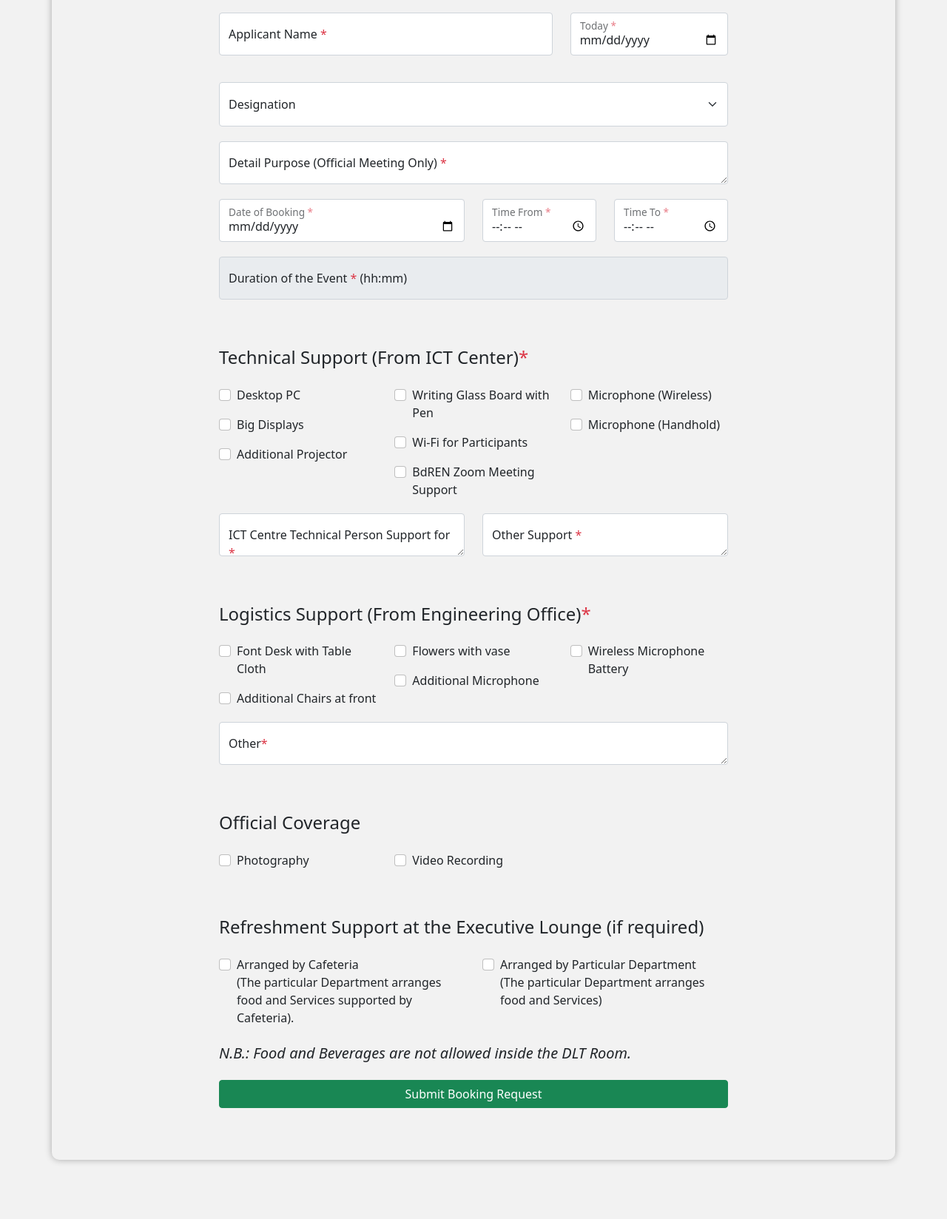
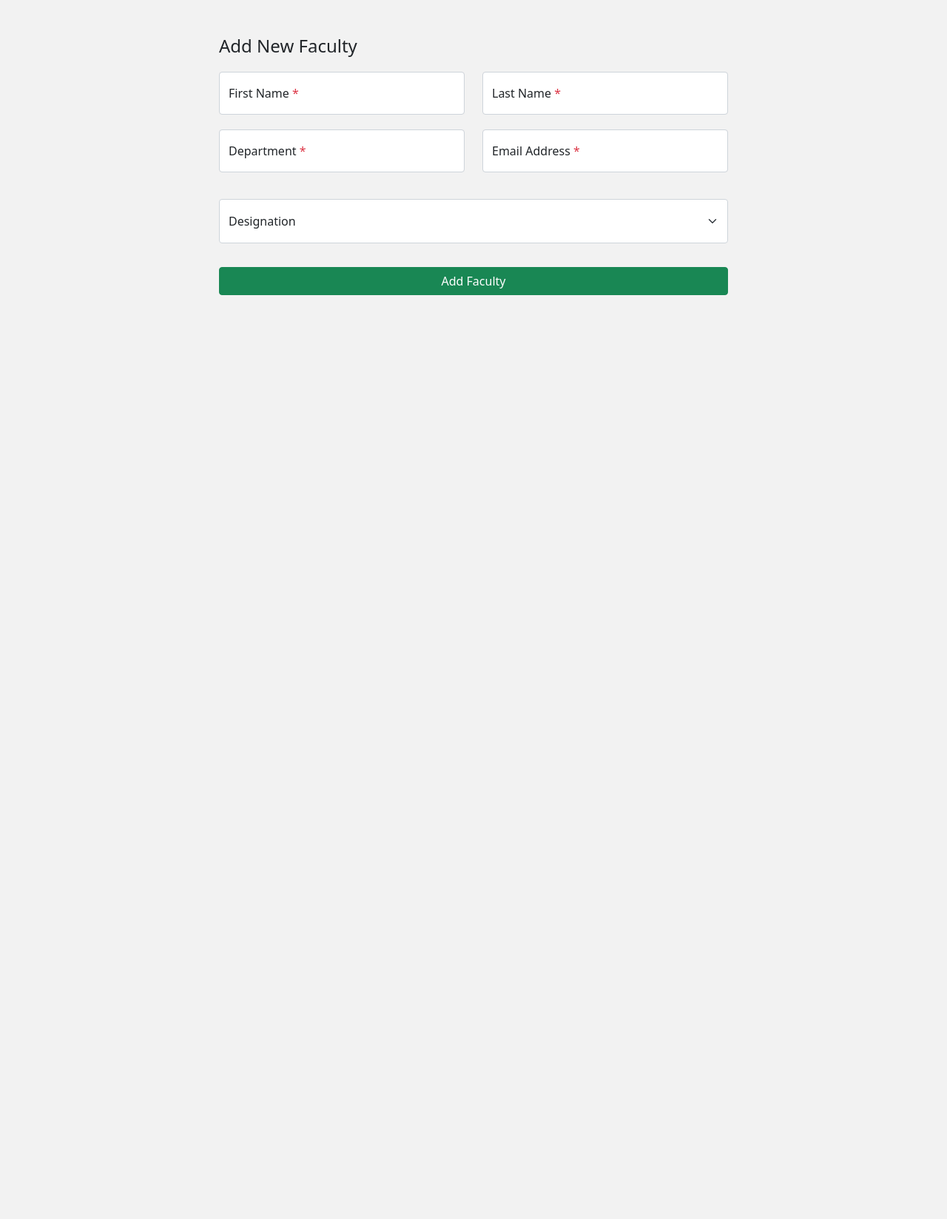
Before and after one commit to hasin023/DLT_BookingForm, a PHP site: page /addfaculty/index.html in a window 1280 px wide. Shown: the whole page at 74% size. After the commit the page ends 399 px from the top, so only its background shows below. Run offline with PHP 8.4, Linux system fonts and the light colour scheme.

Commit message:
addfaculty form done

```diff
--- a/addfaculty/index.html
+++ b/addfaculty/index.html
@@ -19,34 +19,40 @@
     <link rel="stylesheet" href="style.css">
 </head>
 <body>
-    <!-- Navbar Start -->
-        <!-- php -->
-    <!-- Navbar end -->
-
-    <!-- Main Start -->
 
 
-    <div class="container tr-form-container">
 
-
+    <div class="container">
         <div class="row">
             <div class="col-lg-8 col-12 offset-lg-2">
                 <form class="requires-validation" action="../cr/" method="post"></form>
                     <div class="container">
                         <div class="row">
                             <div class="col-md-12 mt-5 mb-2">
-                                <h4>Applicant Information</h4>
+                                <h4>Add New Faculty</h4>
                             </div>
-                            <div class="col-md-8 mt-1">
+                            <div class="col-md-6 mt-1">
                                 <div class="form-floating mb-3">
-                                    <input type="text" class="form-control" id="floatingInput" placeholder="name" name="fullname" required>
-                                    <label for="floatingInput">Applicant Name <span class="text-danger">*</span></label>
+                                    <input type="text" class="form-control" id="floatingInput" placeholder="fname" name="firstname" required>
+                                    <label for="floatingInput">First Name <span class="text-danger">*</span></label>
                                 </div>
                             </div>
-                            <div class="col-md-4 mt-1">
+                            <div class="col-md-6 mt-1">
                                 <div class="form-floating mb-3">
-                                    <input type="date" class="form-control today" id="floatingInput" placeholder="today" name="today" required>
-                                    <label for="floatingInput">Today <span class="text-danger">*</span></label>
+                                    <input type="text" class="form-control" id="floatingInput" placeholder="lname" name="lastname" required>
+                                    <label for="floatingInput">Last Name <span class="text-danger">*</span></label>
+                                </div>
+                            </div>
+                            <div class="col-md-6 mt-1">
+                                <div class="form-floating mb-3">
+                                    <input type="text" class="form-control" id="floatingInput" placeholder="dept" name="dept" required>
+                                    <label for="floatingInput">Department <span class="text-danger">*</span></label>
+                                </div>
+                            </div>
+                            <div class="col-md-6 mt-1">
+                                <div class="form-floating mb-3">
+                                    <input type="email" class="form-control" id="floatingInput" placeholder="lname" name="lastname" required>
+                                    <label for="floatingInput">Email Address <span class="text-danger">*</span></label>
                                 </div>
                             </div>
                             <div class="col-md-12 mt-1 mb-3">
@@ -58,182 +64,13 @@
                                     <option value="lect">Lecturer</option>
                                 </select>
                             </div>
-
-                            <div class="col-md-12 mt-1">
-                                <div class="form-floating mb-3">
-                                    <textarea class="form-control" id="floatingTextarea" placeholder="purpose" name="purpose" required></textarea>
-                                    <label for="floatingTextarea">Detail Purpose (Official Meeting Only) <span class="text-danger">*</span></label>
-                                </div>
-                            </div>
-                            <div class="col-md-6 mt-1">
-                                <div class="form-floating mb-3">
-                                    <input type="date" class="form-control" id="floatingInput" placeholder="bookingday" name="bookingday" required>
-                                    <label for="floatingInput">Date of Booking <span class="text-danger">*</span></label>
-                                </div>
-                            </div>
-                            <div class="col-md-3 mt-1">
-                                <div class="form-floating mb-3">
-                                    <input type="time" class="form-control tf" id="floatingInput" placeholder="timefrom" name="timefrom" required>
-                                    <label for="floatingInput">Time From <span class="text-danger">*</span></label>
-                                </div>
-                            </div>
-                            <div class="col-md-3 mt-1">
-                                <div class="form-floating mb-3">
-                                    <input type="time" class="form-control tt" id="floatingInput" placeholder="timeto" name="timeto" required>
-                                    <label for="floatingInput">Time To <span class="text-danger">*</span></label>
-                                </div>
-                            </div>
-                            <div class="col-md-12 mt-1">
-                                <div class="form-floating mb-3">
-                                    <input type="text" class="form-control td" id="floatingInput" placeholder="duration" name="duration" required readonly>
-                                    <label for="floatingInput">Duration of the Event <span class="text-danger">*</span> (hh:mm)</label>
-                                </div>
-                            </div>
                         </div>
-                        <div class="row">
-                            <div class="col-md-12 mt-5 mb-2">
-                                <h4>Technical Support (From ICT Center)<span class="text-danger">*</span></h4>
-                            </div>
-                            <div class="col-md-4 mt-2">
-                                <div class="form-check mb-3">
-                                    <input class="form-check-input" type="checkbox" value="" id="invalidCheck" required>
-                                    <label class="form-check-label">Desktop PC</label>
-                                </div>
-                                <div class="form-check mb-3">
-                                    <input class="form-check-input" type="checkbox" value="" id="invalidCheck" required>
-                                    <label class="form-check-label">Big Displays</label>
-                                </div>
-                                <div class="form-check mb-3">
-                                    <input class="form-check-input" type="checkbox" value="" id="invalidCheck" required>
-                                    <label class="form-check-label">Additional Projector</label>
-                                </div>
-                            </div>
-                            <div class="col-md-4 mt-2">
-                                <div class="form-check mb-3">
-                                    <input class="form-check-input" type="checkbox" value="" id="invalidCheck" required>
-                                    <label class="form-check-label">Writing Glass Board with Pen</label>
-                                </div>
-                                <div class="form-check mb-3">
-                                    <input class="form-check-input" type="checkbox" value="" id="invalidCheck" required>
-                                    <label class="form-check-label">Wi-Fi for Participants</label>
-                                </div>
-                                <div class="form-check mb-3">
-                                    <input class="form-check-input" type="checkbox" value="" id="invalidCheck" required>
-                                    <label class="form-check-label">BdREN Zoom Meeting Support</label>
-                                </div>
-                            </div>
-
-                            <div class="col-md-4 mt-2">
-                                <div class="form-check mb-3">
-                                    <input class="form-check-input" type="checkbox" value="" id="invalidCheck" required>
-                                    <label class="form-check-label">Microphone (Wireless)</label>
-                                </div>
-                                <div class="form-check mb-3">
-                                    <input class="form-check-input" type="checkbox" value="" id="invalidCheck" required>
-                                    <label class="form-check-label">Microphone (Handhold)</label>
-                                </div>
-                            </div>
-                            <div class="col-md-6 mt-1">
-                                <div class="form-floating mb-3">
-                                    <textarea class="form-control" id="floatingTextarea" placeholder="technicalperson" name="technicalperson" required></textarea>
-                                    <label for="floatingTextarea">ICT Centre Technical Person Support for <span class="text-danger">*</span></label>
-                                </div>
-                            </div>
-                            <div class="col-md-6 mt-1">
-                                <div class="form-floating mb-3">
-                                    <textarea class="form-control" id="floatingTextarea" placeholder="othersupport" name="othersupport" required></textarea>
-                                    <label for="floatingTextarea">Other Support <span class="text-danger">*</span></label>
-                                </div>
-                            </div>
-
-                        </div>
-
-                        <div class="row">
-                            <div class="col-md-12 mt-5 mb-2">
-                                <h4> Logistics Support (From Engineering Office)<span class="text-danger">*</span></h4>
-                            </div>
-                            <div class="col-md-4 mt-2">
-                                <div class="form-check mb-3">
-                                    <input class="form-check-input" type="checkbox" value="" id="invalidCheck" required>
-                                    <label class="form-check-label">Font Desk with Table Cloth</label>
-                                </div>
-                                <div class="form-check mb-3">
-                                    <input class="form-check-input" type="checkbox" value="" id="invalidCheck" required>
-                                    <label class="form-check-label">Additional Chairs at front</label>
-                                </div>
-                            </div>
-                            <div class="col-md-4 mt-2">
-                                <div class="form-check mb-3">
-                                    <input class="form-check-input" type="checkbox" value="" id="invalidCheck" required>
-                                    <label class="form-check-label">Flowers with vase</label>
-                                </div>
-                                <div class="form-check mb-3">
-                                    <input class="form-check-input" type="checkbox" value="" id="invalidCheck" required>
-                                    <label class="form-check-label">Additional Microphone</label>
-                                </div>
-
-                            </div>
-
-                            <div class="col-md-4 mt-2">
-                                <div class="form-check mb-3">
-                                    <input class="form-check-input" type="checkbox" value="" id="invalidCheck" required>
-                                    <label class="form-check-label">Wireless Microphone Battery</label>
-                                </div>
-                            </div>
-                            <div class="col-md-12 mt-1">
-                                <div class="form-floating mb-3">
-                                    <textarea class="form-control" id="floatingTextarea" placeholder="otherlogi" name="otherlogi" required></textarea>
-                                    <label for="floatingTextarea">Other<span class="text-danger">*</span></label>
-                                </div>
-                            </div>
-
-                        </div>
-
-                        <div class="row">
-                            <div class="col-md-12 mt-5 mb-2">
-                                <h4>Official Coverage</h4>
-                            </div>
-                            <div class="col-md-4 mt-2">
-                                <div class="form-check mb-3">
-                                    <input class="form-check-input" type="checkbox" value="" id="invalidCheck" required>
-                                    <label class="form-check-label">Photography</label>
-                                </div>
-                            </div>
-                            <div class="col-md-4 mt-2">
-                                <div class="form-check mb-3">
-                                    <input class="form-check-input" type="checkbox" value="" id="invalidCheck" required>
-                                    <label class="form-check-label">Video Recording</label>
-                                </div>
-                            </div>
-                        </div>
-
-                        <div class="row">
-                            <div class="col-md-12 mt-5 mb-2">
-                                <h4> Refreshment Support at the Executive Lounge (if required)</h4>
-                            </div>
-                            <div class="col-md-6 mt-2">
-                                <div class="form-check mb-3">
-                                    <input class="form-check-input" type="checkbox" value="" id="invalidCheck" required>
-                                    <label class="form-check-label">Arranged by Cafeteria <br>(The particular Department arranges food and Services supported by Cafeteria).</label>
-                                </div>
-                            </div>
-                            <div class="col-md-6 mt-2">
-                                <div class="form-check mb-3">
-                                    <input class="form-check-input" type="checkbox" value="" id="invalidCheck" required>
-                                    <label class="form-check-label">Arranged by Particular Department <br>(The particular Department arranges food and Services)</label>
-                                </div>
-                            </div>
-                            <h5 class="warning mt-2" style="font-style: italic;">N.B.: Food and Beverages are not allowed inside the DLT Room.</h5>
-                        </div>
-
-
                         <div class="row">
 
                             <div class="form-button mt-3">
-                                <button id="submit" type="submit" class="btn btn-success sh-search" style="width: 100%;">Submit Booking Request</button>
+                                <button id="submit" type="submit" class="btn btn-success sh-search" style="width: 100%;">Add Faculty</button>
                             </div>
                         </div>
-
                     </div>
                 </form>
             </div>
--- a/addfaculty/style.css
+++ b/addfaculty/style.css
@@ -1,39 +1,4 @@
 html, body{
     background-color: #f2f2f2;
-    min-height: 180vh;
+    min-height: 100vh;
 }
-
-
-.tr-hd p{
-    font-size: 3rem;
-    color: #fff;
-    font-weight: 500;
-    text-align: center;
-    margin-bottom: 1rem;
-    background-color: rgba(0, 0, 0, 0.7);
-    padding: 1rem;
-    border-radius: 10px;
-    border-bottom: 4px solid white;
-}
-
-.tr-form-container{
-    min-height: 100vh;
-    background-color: #f2f2f2;
-    transform: translate(0, -10vh);
-    border-radius: 10px;
-    box-shadow: 0 0 10px rgba(0, 0, 0, 0.3);
-    padding-bottom: 70px;
-}
-
-.tr-frhd{
-    font-size: 22px;
-    text-align: center;
-    margin-top: 20px;
-}
-
-.tr-formimg{
-    min-height: 10vh;
-    display: flex;
-    justify-content: center;
-    align-items: center;
-}
```
Also changed, not shown: admin/faculty.php (+8 -3 lines), admin/includes/add_faculty.php (+57 -2 lines).
